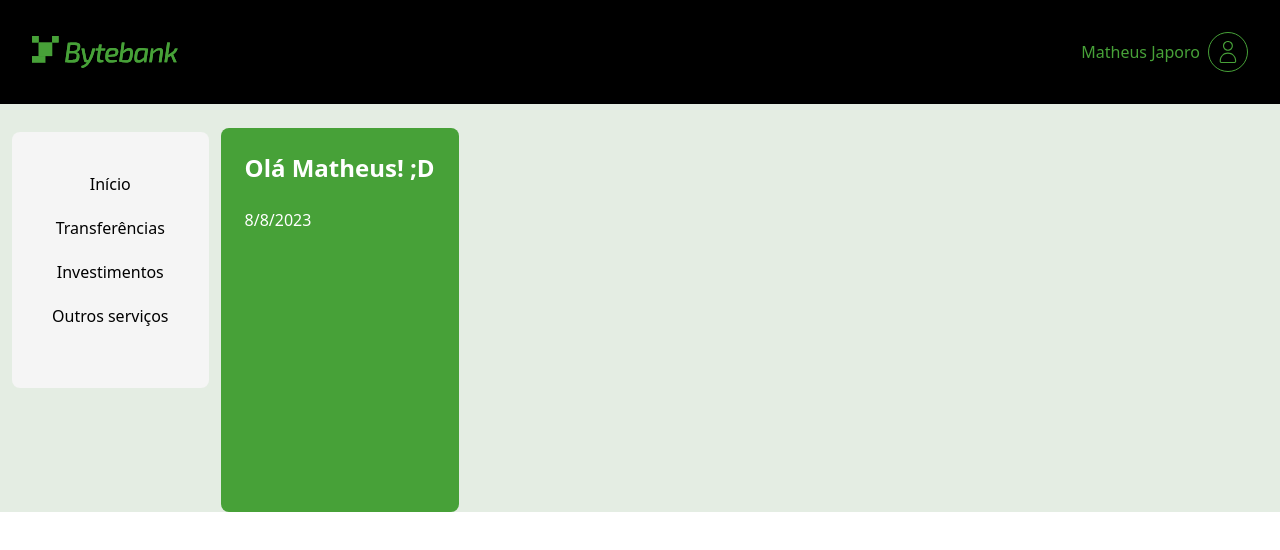
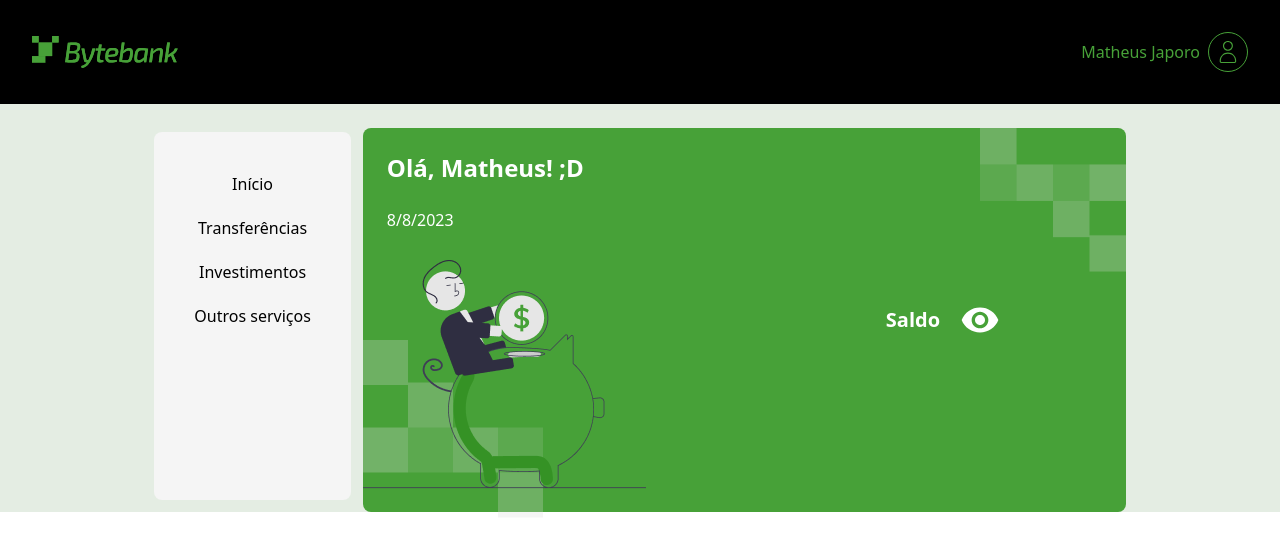
Before and after one commit to GuirraMv/ByteBank-React, a React (Vite) app: page / in a window 1280 px wide. Shown: the top 550 px of the page. Built offline with nearby package versions, Linux system fonts and the light colour scheme.

Commit message:
feat: adding card styles and menu style corrections

```diff
--- a/src/components/Card.tsx
+++ b/src/components/Card.tsx
@@ -1,5 +1,8 @@
 import React from "react";
 import "../css/Styles.css";
+import ImgBackground from "../assets/saldo-bg1.png";
+import DetailsBackground from "../assets/saldo-bg2.png";
+import Eye from "../assets/olho.svg";
 
 const Card: React.FC = () => {
   const current = new Date();
@@ -8,10 +11,23 @@ const Card: React.FC = () => {
   }/${current.getFullYear()}`;
 
   return (
-    <div className="bg-green mt-6 ml-3 mr-3 w-auto h-96 p-6 rounded-lg ">
+    <div className="bg-green mt-6 ml-3 mr-3 w-auto h-96 rounded-lg flex flex-row">
       <div className="flex flex-col">
-        <p className="text-white font-bold text-2xl">Olá Matheus! ;D</p>
-        <div className="mt-6 text-white text-base">{date}</div>
+        <p className="text-white font-bold text-2xl pl-6 pt-6 ">
+          Olá, Matheus! ;D
+        </p>
+        <div className="mt-6 text-white text-base pl-6">{date}</div>
+        <img src={ImgBackground} className="mt-7 " alt="Imagem 1" />
+      </div>
+
+      <div className="flex flex-row-reverse ml-60">
+        <img src={DetailsBackground} className="h-36" alt="detalhes" />
+        <span className="flex self-center ">
+          <div className="flex flex-row w-full ">
+            <p className="text-white font-bold text-xl pr-5">Saldo</p>
+            <img src={Eye} alt="" />
+          </div>
+        </span>
       </div>
     </div>
   );
--- a/src/components/Container.tsx
+++ b/src/components/Container.tsx
@@ -5,7 +5,7 @@ import Card from "./Card";
 
 const Container: React.FC = () => {
   return (
-    <div className="bg-theme w-full h-full flex flex-row ">
+    <div className="bg-theme w-full h-full flex flex-row justify-center">
       <Menu />
       <Card />
     </div>
--- a/src/components/Menu.tsx
+++ b/src/components/Menu.tsx
@@ -9,12 +9,12 @@ const Menu: React.FC = () => {
   };
 
   return (
-    <div className="bg-column ml-3 mt-7 mb-3 h-5/6 p-10 flex flex-col items-center rounded-lg">
+    <div className="bg-column ml-3 mt-7 mb-3 p-10 flex flex-col items-center rounded-lg ">
       <a
         href="#"
         onClick={() => handleLinkClick("inicio")}
-        className={`text-base mb-5 ${
-          selectedLink === "inicio" ? "text-active" : "text-black"
+        className={`text-base text-center mb-5 w-full transition ease-in-out delay-150 hover:-translate-y-1 hover:scale-110  ${
+          selectedLink === "inicio" ? "text-active" : "link-menu "
         }`}
       >
         Início
@@ -23,8 +23,8 @@ const Menu: React.FC = () => {
       <a
         href="#"
         onClick={() => handleLinkClick("transferencias")}
-        className={`text-base mb-5 ${
-          selectedLink === "transferencias" ? "text-active" : "text-black"
+        className={`text-base text-center mb-5 w-full transition ease-in-out delay-150 hover:-translate-y-1 hover:scale-110  ${
+          selectedLink === "transferencias" ? "text-active" : "link-menu "
         }`}
       >
         Transferências
@@ -33,8 +33,8 @@ const Menu: React.FC = () => {
       <a
         href="#"
         onClick={() => handleLinkClick("investimentos")}
-        className={`text-base mb-5 ${
-          selectedLink === "investimentos" ? "text-active" : "text-black"
+        className={`text-base text-center mb-5 w-full transition ease-in-out delay-150 hover:-translate-y-1 hover:scale-110 ${
+          selectedLink === "investimentos" ? "text-active" : "link-menu "
         }`}
       >
         Investimentos
@@ -43,8 +43,8 @@ const Menu: React.FC = () => {
       <a
         href="#"
         onClick={() => handleLinkClick("outros")}
-        className={`text-base mb-5 p-0 m-0 ${
-          selectedLink === "outros" ? "text-active" : "text-black"
+        className={`text-base m-0 text-center w-full transition ease-in-out delay-150 hover:-translate-y-1 hover:scale-110  ${
+          selectedLink === "outros" ? "text-active" : "link-menu "
         }`}
       >
         Outros serviços
--- a/src/css/Styles.css
+++ b/src/css/Styles.css
@@ -26,12 +26,12 @@
     color: #47A138;
 }
 
-.text-black {
-    color: #000
+.link-menu {
+    color: #000;
 }
 
-.text-black:hover {
-    color:  #789e71;
+.link-menu:hover {
+    color:  #47A138;
 }
 
 .text-active {
```
